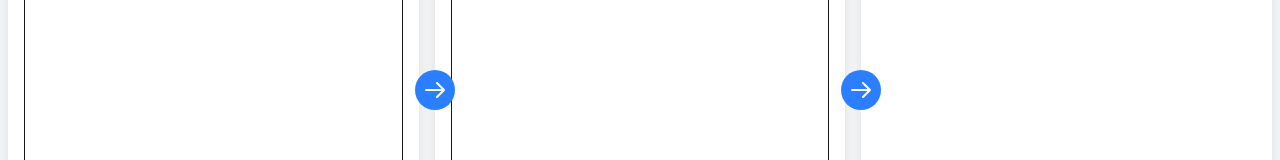
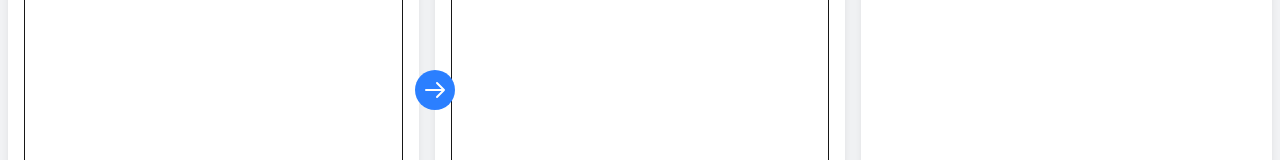
Before and after one commit to fsyj123/novel, a Next.js app: page /function in a window 1280 px wide. Shown: the part 342-502 px from the top of the page. Built offline with nearby package versions, Linux system fonts and the light colour scheme.

Commit message:
移除箭头

```diff
--- a/app/function/page.tsx
+++ b/app/function/page.tsx
@@ -195,13 +195,13 @@ export default function FunctionPage() {
 
         {/* 右侧区域：音色选择 */}
         <div className="w-1/3 p-4 bg-white dark:bg-gray-800 m-2 rounded-lg shadow-lg relative">
-          <div className="absolute left-0 top-1/2 transform -translate-x-1/2 -translate-y-1/2">
+          {/* <div className="absolute left-0 top-1/2 transform -translate-x-1/2 -translate-y-1/2">
             <div className="bg-blue-500 text-white p-2 rounded-full">
               <svg xmlns="http://www.w3.org/2000/svg" className="h-6 w-6" fill="none" viewBox="0 0 24 24" stroke="currentColor">
                 <path strokeLinecap="round" strokeLinejoin="round" strokeWidth={2} d="M14 5l7 7m0 0l-7 7m7-7H3" />
               </svg>
             </div>
-          </div>
+          </div> */}
           <h2 className="text-xl font-bold mb-4 dark:text-white">音色选择</h2>
           <div className="space-y-4">
             {roles.map((role, index) => (
```
